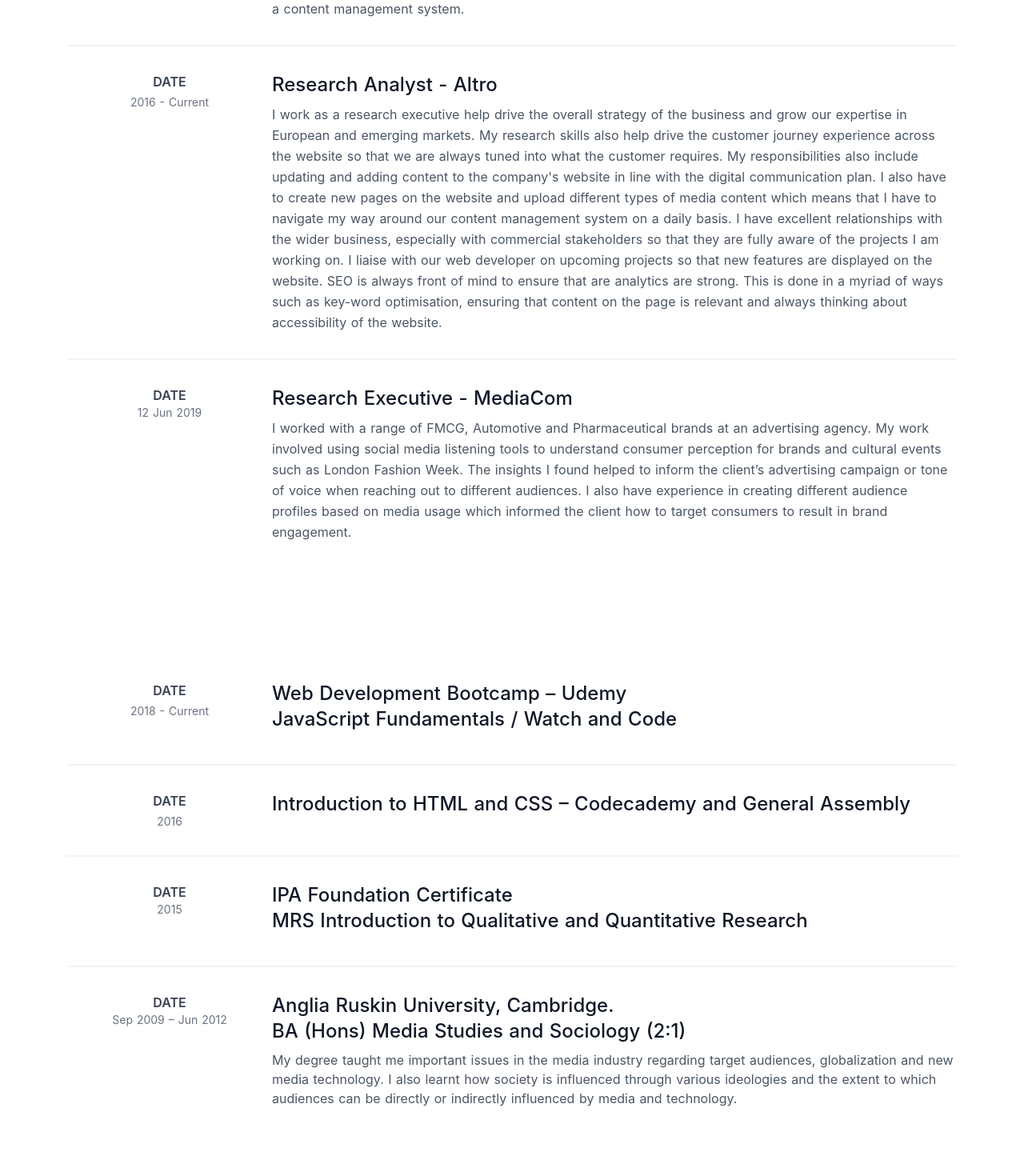
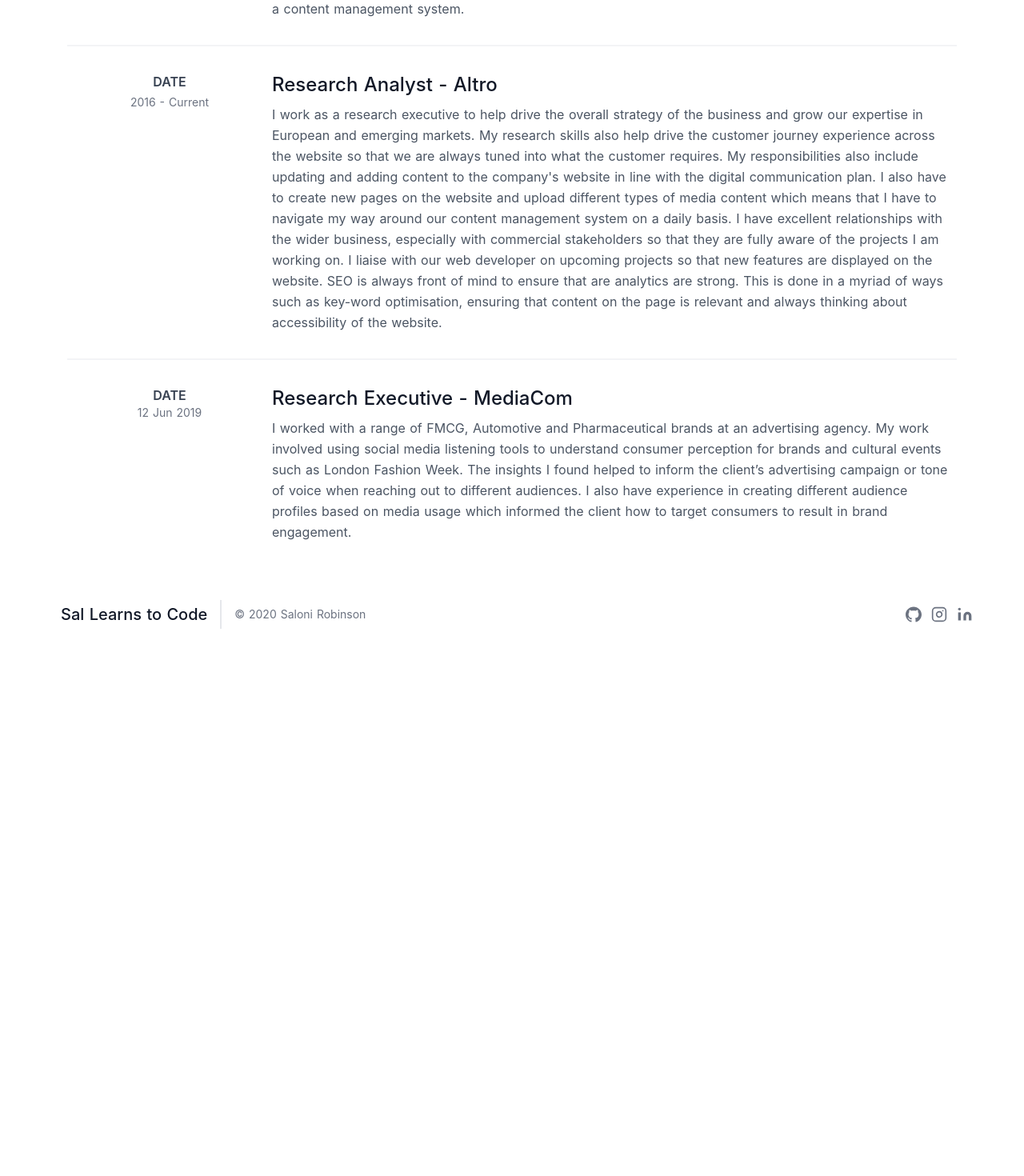
Before and after one commit to saloni1990/saloni-portfolio, a Nuxt app: page /about in a window 1280 px wide. Shown: the part 560-2030 px from the top of the page at 80% size. After the commit the page ends 1362 px from the top, so only its background shows below. Built offline with nearby package versions, Linux system fonts and the light colour scheme.

Commit message:
update logic to hide education when on about page

```diff
--- a/components/About.vue
+++ b/components/About.vue
@@ -2,8 +2,8 @@
 <div class="max-w-6xl mx-auto">
   <section class="text-gray-600 body-font">
       <div class="flex justify-center">
-        <button v-on:click="toggleWork" class="inline-flex text-white bg-gray-500 border-0 py-2 px-6 focus:outline-none hover:bg-gray-600 rounded text-lg">Work</button>
-        <button  v-on:click="toggleEducation" class="ml-4 inline-flex text-white bg-gray-500 border-0 py-2 px-6 focus:outline-none hover:bg-gray-200 rounded text-lg">Education</button>
+        <button v-on:click="toggleWork" class="inline-flex text-white bg-gray-500   focus:text-white hover:bg-gray-400 focus:bg-gray-800 hover:text-white transition duration-150 ease-in-outborder-0 py-2 px-6 focus:outline-none rounded text-lg">Work</button>
+        <button  v-on:click="toggleEducation" class="ml-4 inline-flex text-white bg-gray-500 border-0 py-2 px-6 focus:outline-none hover:bg-gray-400 focus:bg-gray-800 rounded text-lg">Education</button>
       </div>
 </section>
   <section  v-if="showWork" id="work" class="text-gray-600 body-font overflow-hidden">
@@ -11,7 +11,7 @@
   <div class="container px-5 py-10 mx-auto">
     <div class="-my-8 divide-y-2 divide-gray-100">
       <div class="py-8 flex flex-wrap md:flex-nowrap">
-        <div class="md:w-64 md:mb-0 mb-6 flex-shrink-0 flex flex-col">
+        <div class="md:w-64 md:mb-0 mb-6 flex-shrink-0 flex flex-col text-left md:text-center">
           <span class="font-semibold title-font text-gray-700 uppercase">Date</span>
           <span class="mt-1 text-gray-500 text-sm">2017-2018</span>
         </div>
@@ -21,13 +21,13 @@
         </div>
       </div>
       <div class="py-8 flex flex-wrap md:flex-nowrap">
-        <div class="md:w-64 md:mb-0 mb-6 flex-shrink-0 flex flex-col">
+        <div class="md:w-64 md:mb-0 mb-6 flex-shrink-0 flex flex-col text-left md:text-center">
           <span class="font-semibold title-font text-gray-700 uppercase">Date</span>
           <span class="mt-1 text-gray-500 text-sm">2016 - Current</span>
         </div>
         <div class="md:flex-grow text-left">
           <h2 class="text-2xl font-medium text-gray-900 title-font mb-2">Research Analyst - Altro</h2>
-          <p class="leading-relaxed">I work as a research executive help drive the overall strategy of the business and grow our expertise in European and emerging markets.
+          <p class="leading-relaxed">I work as a research executive to help drive the overall strategy of the business and grow our expertise in European and emerging markets.
 My research skills also help drive the customer journey experience across the website so that we are always tuned into what the customer requires.
 My responsibilities also include updating and adding content to the company's website in line with the digital communication plan. I also have to create new pages on the website and upload different types of media content which means that I have to navigate my way around our content management system on a daily basis.
 I have excellent relationships with the wider business, especially with commercial stakeholders so that they are fully aware of the projects I am working on. I liaise with our web developer on upcoming projects so that new features are displayed on the website.
@@ -35,7 +35,7 @@ SEO is always front of mind to ensure that are analytics are strong. This is don
         </div>
       </div>
       <div class="py-8 flex flex-wrap md:flex-nowrap">
-        <div class="md:w-64 md:mb-0 mb-6 flex-shrink-0 flex flex-col">
+        <div class="md:w-64 md:mb-0 mb-6 flex-shrink-0 flex flex-col text-left md:text-center">
           <span class="font-semibold title-font text-gray-700 uppercase">Date</span>
           <span class="text-sm text-gray-500">12 Jun 2019</span>
         </div>
@@ -60,7 +60,7 @@ informed the client how to target consumers to result in brand engagement.</p>
   <div class="container px-5 py-10 mx-auto">
     <div class="-my-8 divide-y-2 divide-gray-100">
       <div class="py-8 flex flex-wrap md:flex-nowrap">
-        <div class="md:w-64 md:mb-0 mb-6 flex-shrink-0 flex flex-col">
+        <div class="md:w-64 md:mb-0 mb-6 flex-shrink-0 flex flex-col text-left md:text-center">
           <span class="font-semibold title-font text-gray-700 uppercase">Date</span>
           <span class="mt-1 text-gray-500 text-sm">2018 - Current </span>
         </div>
@@ -71,7 +71,7 @@ informed the client how to target consumers to result in brand engagement.</p>
         </div>
       </div>
       <div class="py-8 flex flex-wrap md:flex-nowrap">
-        <div class="md:w-64 md:mb-0 mb-6 flex-shrink-0 flex flex-col">
+        <div class="md:w-64 md:mb-0 mb-6 flex-shrink-0 flex flex-col text-left md:text-center">
           <span class="font-semibold title-font text-gray-700 uppercase">Date</span>
           <span class="mt-1 text-gray-500 text-sm">2016</span>
         </div>
@@ -80,7 +80,7 @@ informed the client how to target consumers to result in brand engagement.</p>
         </div>
       </div>
       <div class="py-8 flex flex-wrap md:flex-nowrap">
-        <div class="md:w-64 md:mb-0 mb-6 flex-shrink-0 flex flex-col">
+        <div class="md:w-64 md:mb-0 mb-6 flex-shrink-0 flex flex-col text-left md:text-center">
           <span class="font-semibold title-font text-gray-700 uppercase">Date</span>
           <span class="text-sm text-gray-500">2015</span>
         </div>
@@ -90,7 +90,7 @@ informed the client how to target consumers to result in brand engagement.</p>
         </div>
       </div>
        <div class="py-8 flex flex-wrap md:flex-nowrap">
-        <div class="md:w-64 md:mb-0 mb-6 flex-shrink-0 flex flex-col">
+        <div class="md:w-64 md:mb-0 mb-6 flex-shrink-0 flex flex-col text-left md:text-center">
           <span class="font-semibold title-font text-gray-700 uppercase">Date</span>
           <span class="text-sm text-gray-500">Sep 2009 – Jun 2012</span>
         </div>
@@ -113,7 +113,7 @@ export default {
   data: function () {
     return {
       showWork: true,
-      showEducation: true
+      showEducation: false
     }
   },
   methods: {
```
